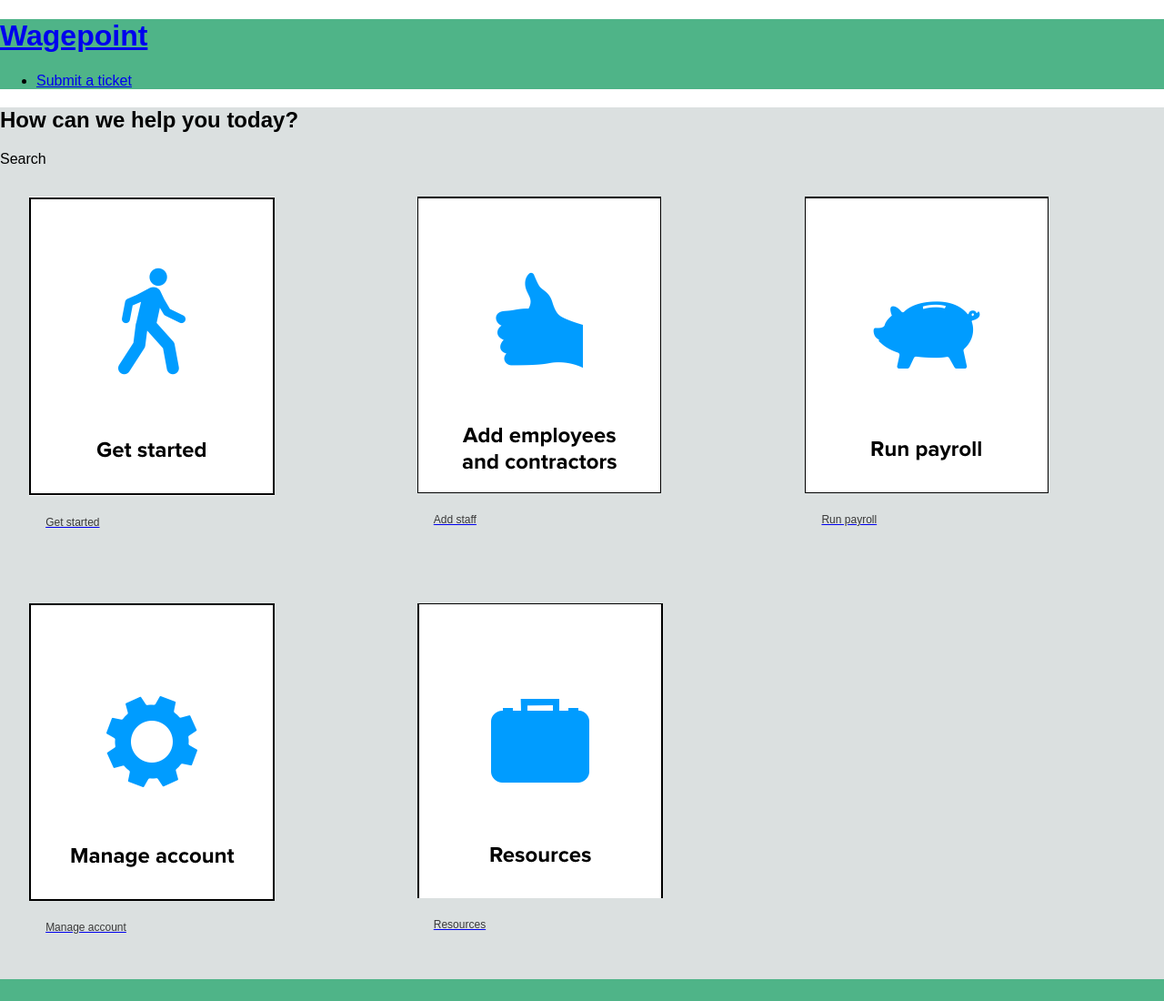
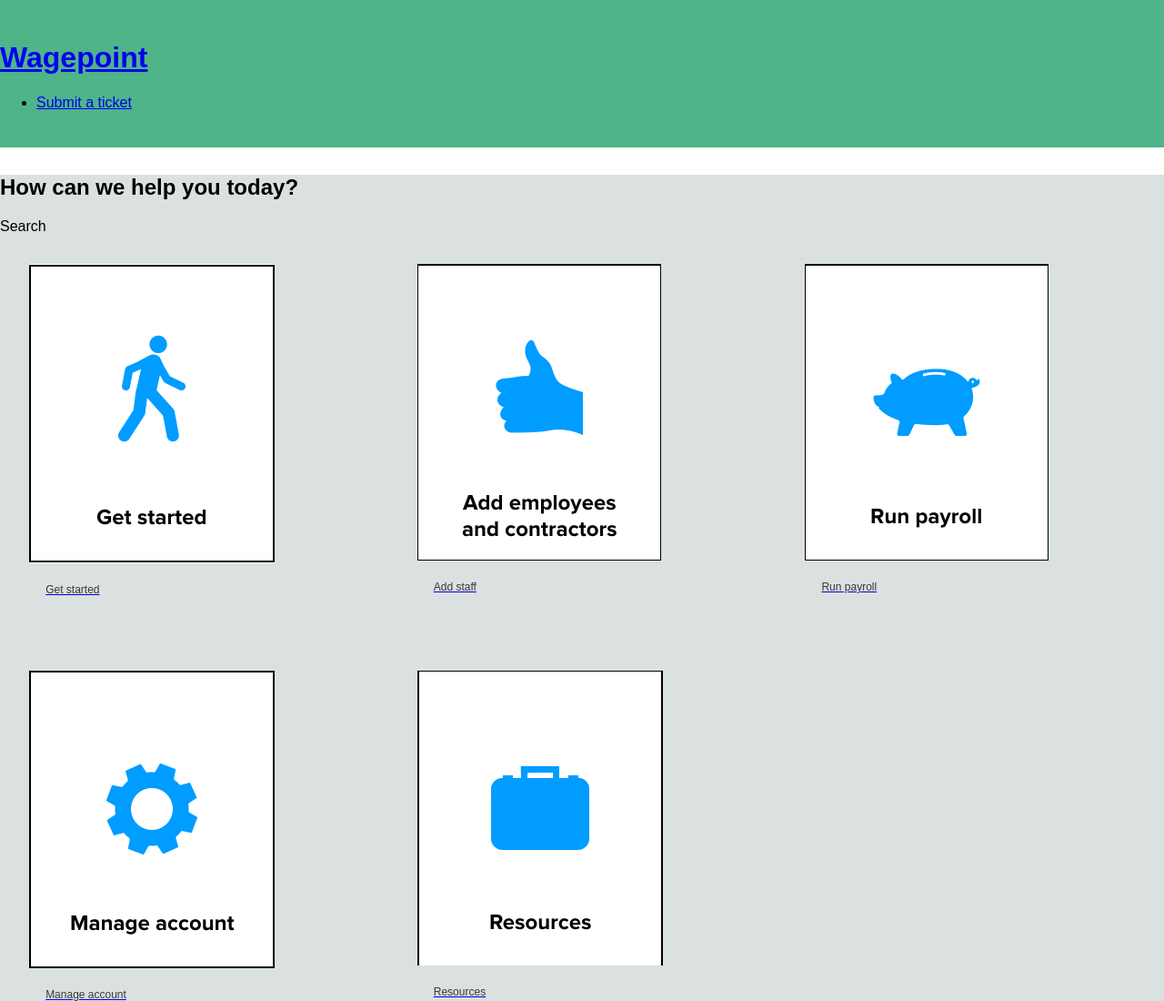
Before and after one commit to leenathampan/KBtemplate, a plain HTML site: page index.html in a window 1280 px wide. Shown: the top 1100 px of the page at 91% size. Drawn offline with Linux system fonts and the light colour scheme.

Commit message:
remove white space in header

```diff
--- a/css/style.css
+++ b/css/style.css
@@ -4,7 +4,10 @@
 }
 
 .main-header {
+  padding-top: 1.5em;
+  padding-bottom: 1.5em;
   background-color: #4FB488;
+  margin-bottom: 30px;
 }
 
 .container {
```
